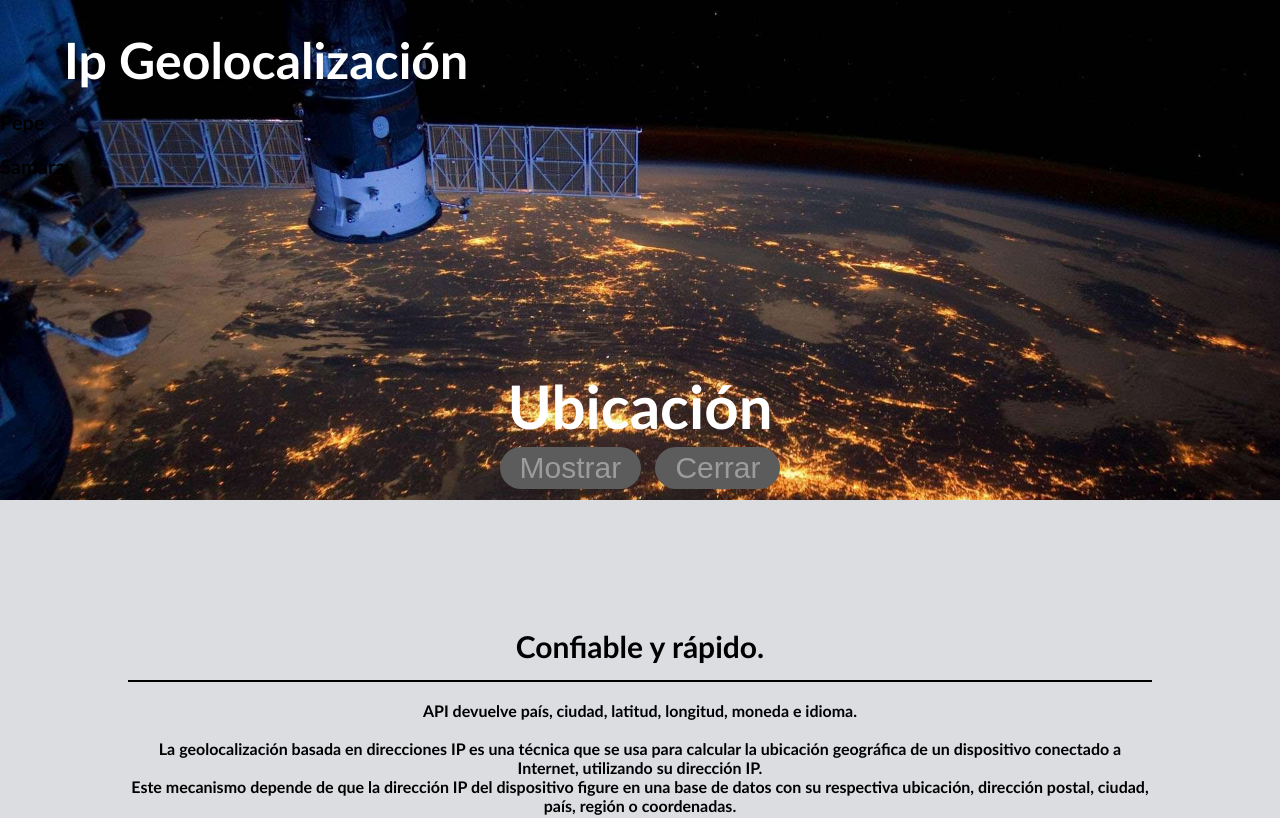
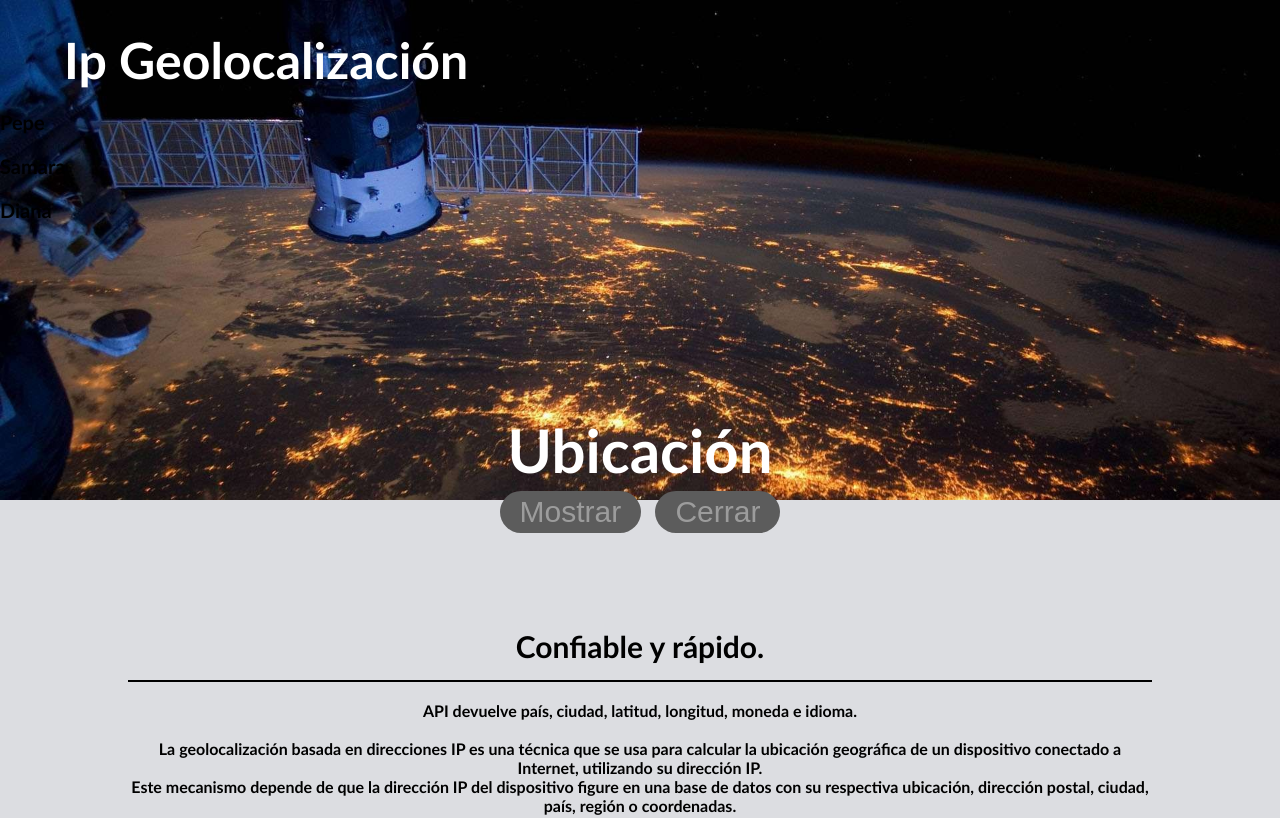
Before and after one commit to Frank049600/IpGeoLocation, a plain HTML site: page index.html in a window 1280 px wide. Shown: the top 818 px of the page. Drawn offline with Linux system fonts and the light colour scheme; no server answers.

Commit message:
Diana push

```diff
--- a/index.html
+++ b/index.html
@@ -15,6 +15,7 @@
             <h1 class="h1">Ip Geolocalización</h1>
             <h2>Pepe</h2>
             <h2>Samara</h2>
+            <h2>Diana</h2>
           <div class="conte">
             <p class="p">Ubicación</p>
             <!--button class="btn" id="abrir">Buscar</button-->
```
